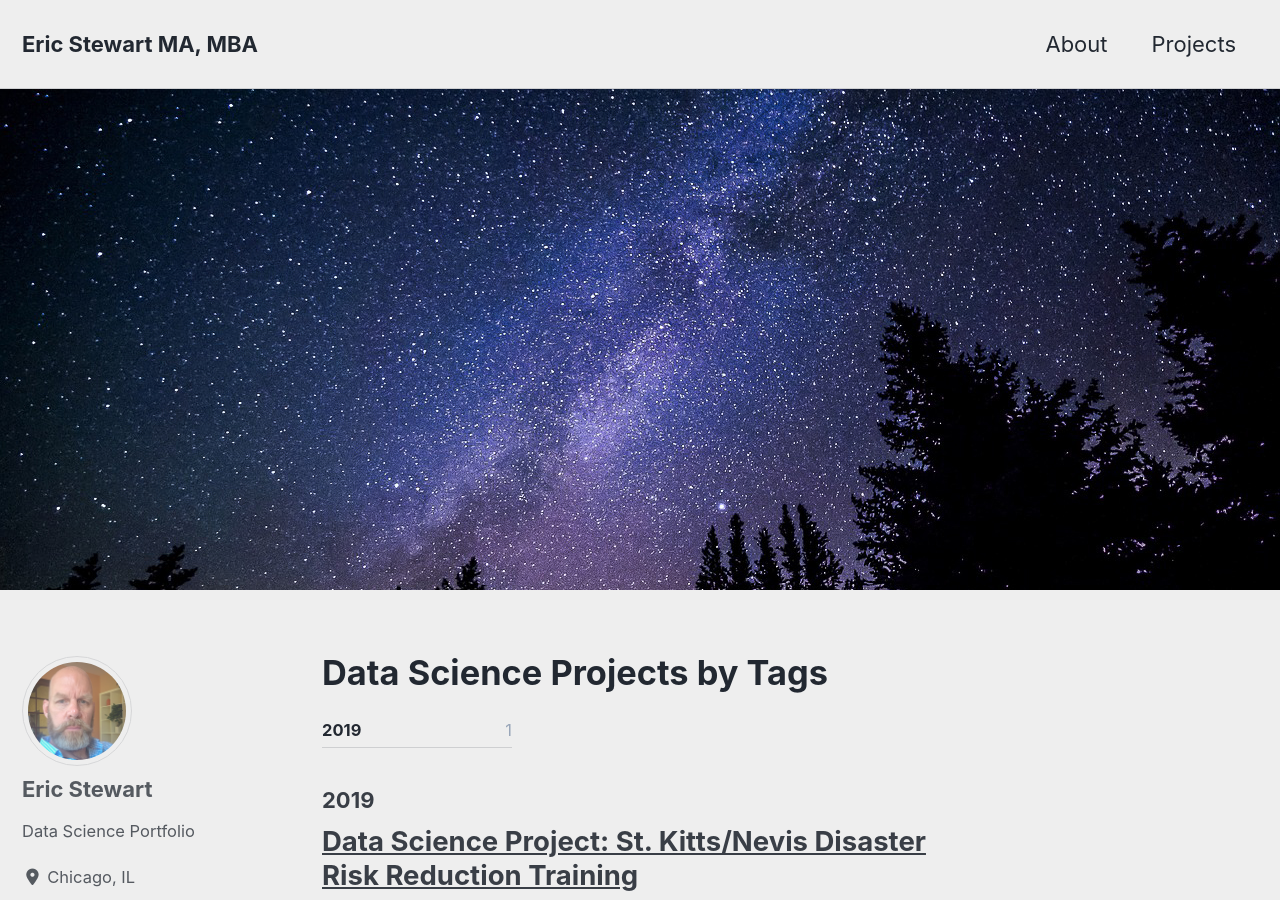
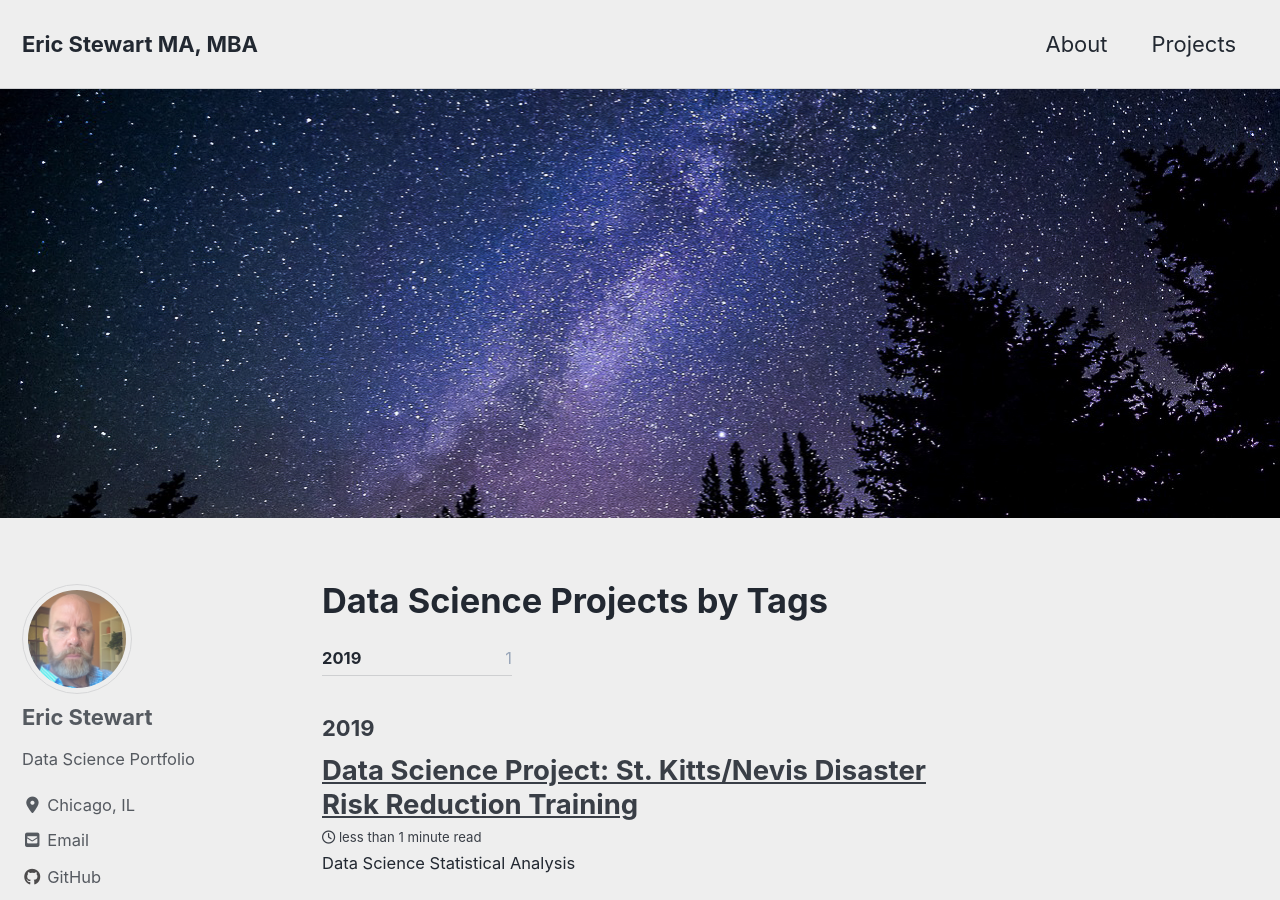
Before and after one commit to enjaku/enjaku.github.io, a Jekyll site: the page built from _pages/projects.md, in a window 1280 px wide and 900 px high. Built offline with Jekyll 4.4.1, drawn with Linux system fonts in a browser that asks for light colours; cached includes are drawn as plain includes; nearby versions of some CDN libraries.

Commit message:
new stuff

```diff
--- a/_pages/projects.md
+++ b/_pages/projects.md
@@ -4,5 +4,5 @@ permalink: /projects/
 title: "Data Science Projects by Tags"
 author_profile: true
 header:
-    image:  "/images/Forest_Stars.jpg"
+    image:  "/images/woods-1.jpg"
 ---
```
Also changed, not shown: images/woods-1.jpg (added).
